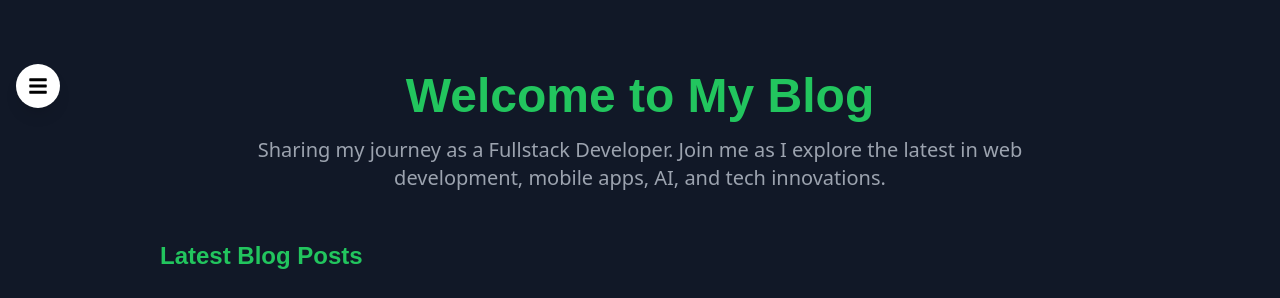
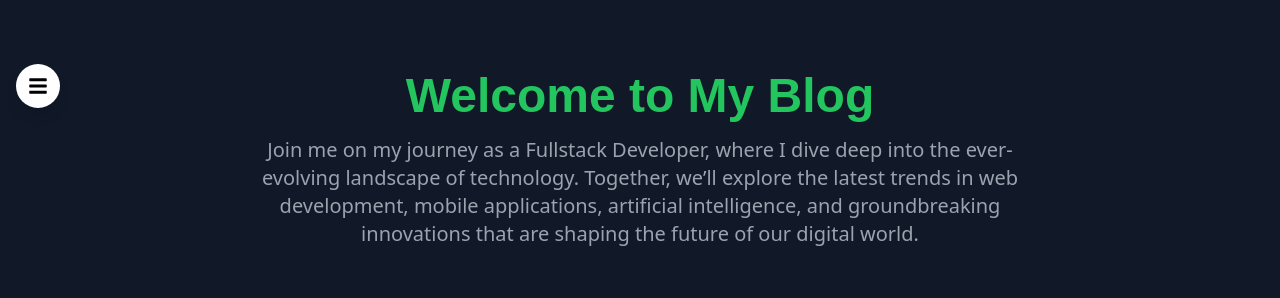
Before and after one commit to P-Mbugua/Final_Portfolio, a React (Vite) app: page /blog in a window 1280 px wide. Shown: the top 298 px of the page. Built offline with nearby package versions, Linux system fonts and the light colour scheme.

Commit message:
refactored the codes

```diff
--- a/src/Pages/Blog.jsx
+++ b/src/Pages/Blog.jsx
@@ -74,7 +74,7 @@ const Blog = () => {
       <section className="text-center my-12">
         <h2 className="text-3xl md:text-4xl lg:text-5xl font-bold text-green-500">Welcome to My Blog</h2>
         <p className="text-lg md:text-xl text-gray-400 mt-4 max-w-3xl mx-auto">
-          Sharing my journey as a Fullstack Developer. Join me as I explore the latest in web development, mobile apps, AI, and tech innovations.
+        Join me on my journey as a Fullstack Developer, where I dive deep into the ever-evolving landscape of technology. Together, we’ll explore the latest trends in web development, mobile applications, artificial intelligence, and groundbreaking innovations that are shaping the future of our digital world.
         </p>
       </section>
 
```
